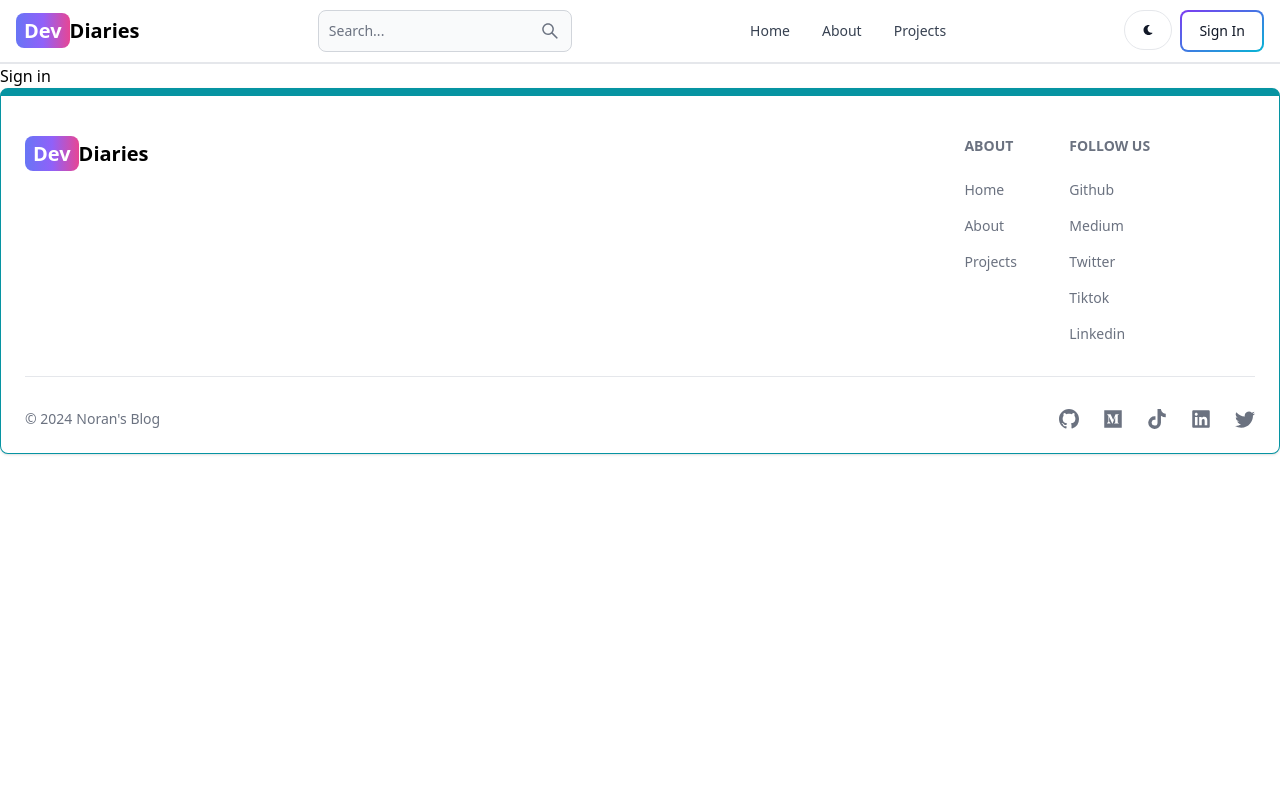
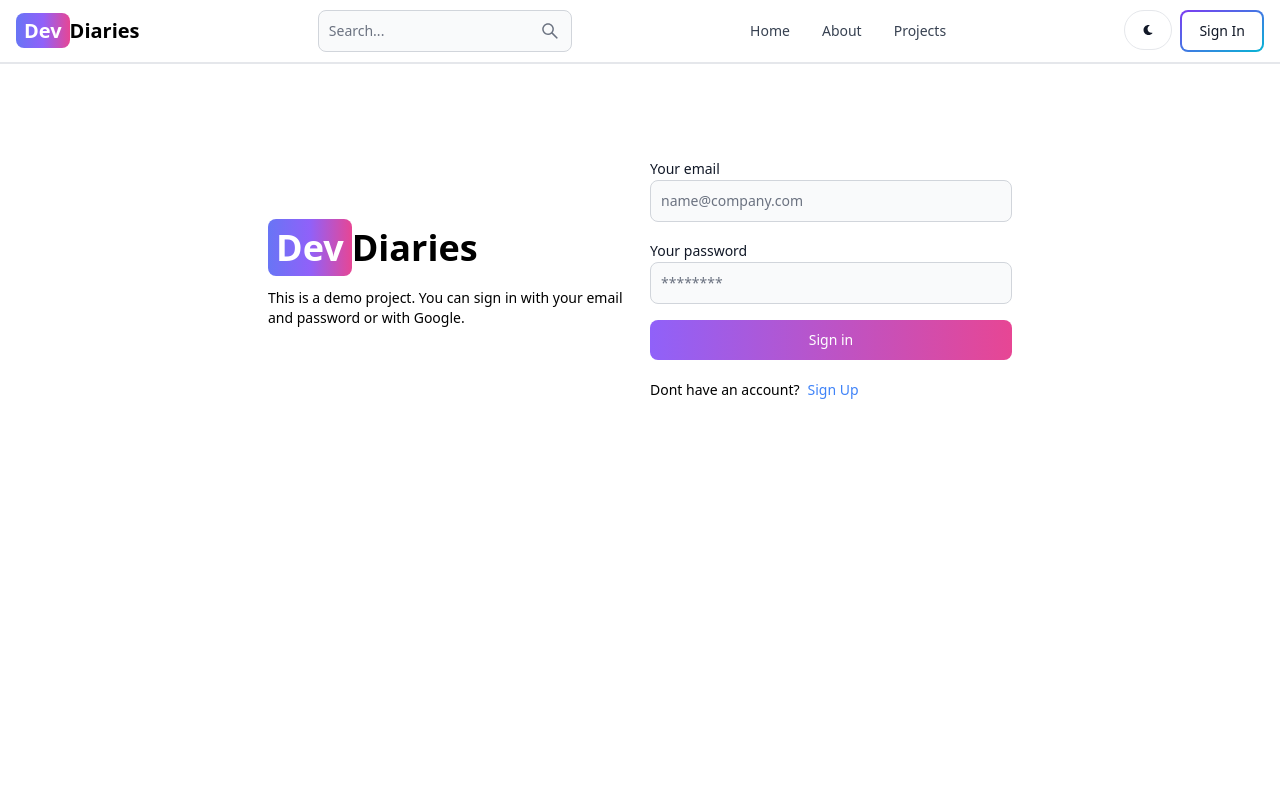
Before and after one commit to Noransaber/Dev-Diaries-Blog, a React (Vite) app in the folder Client/: page /signin in a window 1280 px wide. Shown: the top 800 px of the page. Built offline with nearby package versions, Linux system fonts and the light colour scheme.

Commit message:
Create Sign in Ui

```diff
--- a/Client/src/pages/Signin.jsx
+++ b/Client/src/pages/Signin.jsx
@@ -1,10 +1,90 @@
-/* eslint-disable no-unused-vars */
-import React from 'react';
+import { Alert, Button, Label, Spinner, TextInput } from 'flowbite-react';
+import { useState } from 'react';
+import { Link, useNavigate } from 'react-router-dom';
+// import OAuth from '../components/OAuth';
 
-export default function Signin() {
+export default function SignIn() {
+  const [formData, setFormData] = useState({});
+  const [errorMessage, setErrorMessage] = useState(null);
+  const [loading, setLoading] = useState(false);
+  const navigate = useNavigate();
+  const handleChange = (e) => {
+    setFormData({ ...formData, [e.target.id]: e.target.value.trim() });
+  };
+  const handleSubmit = async (e) => {
+    e.preventDefault();
+    if (!formData.email || !formData.password) {
+      return setErrorMessage('Please fill out all fields.');
+    }
+    try {
+      setLoading(true);
+      setErrorMessage(null);
+      const res = await fetch('/api/auth/signin', {
+        method: 'POST',
+        headers: { 'Content-Type': 'application/json' },
+        body: JSON.stringify(formData),
+      });
+      const data = await res.json();
+      if (data.success === false) {
+        return setErrorMessage(data.message);
+      }
+      setLoading(false);
+      if (res.ok) {
+        navigate('/');
+      }
+    } catch (error) {
+      setErrorMessage(error.message);
+      setLoading(false);
+    }
+  };
   return (
-    <div>
-      <h1>Sign in</h1>
+    <div className='min-h-screen mt-20'>
+      <div className='flex p-3 max-w-3xl mx-auto flex-col md:flex-row md:items-center gap-5'>
+        {/* left */}
+        <div className='flex-1'>
+          <Link to='/' className='font-bold dark:text-white text-4xl'>
+            <span className='px-2 py-1 bg-gradient-to-r from-indigo-500 via-purple-500 to-pink-500 rounded-lg text-white'>Dev</span>
+            Diaries
+          </Link>
+          <p className='text-sm mt-5'>This is a demo project. You can sign in with your email and password or with Google.</p>
+        </div>
+        {/* right */}
+
+        <div className='flex-1'>
+          <form className='flex flex-col gap-4' onSubmit={handleSubmit}>
+            <div>
+              <Label value='Your email' />
+              <TextInput type='email' placeholder='name@company.com' id='email' onChange={handleChange} />
+            </div>
+            <div>
+              <Label value='Your password' />
+              <TextInput type='password' placeholder='********' id='password' onChange={handleChange} />
+            </div>
+            <Button gradientDuoTone='purpleToPink' type='submit' disabled={loading}>
+              {loading ? (
+                <>
+                  <Spinner size='sm' />
+                  <span className='pl-3'>Loading...</span>
+                </>
+              ) : (
+                'Sign in'
+              )}
+            </Button>
+            {/* <OAuth /> */}
+          </form>
+          <div className='flex gap-2 text-sm mt-5'>
+            <span>Dont have an account?</span>
+            <Link to='/signup' className='text-blue-500'>
+              Sign Up
+            </Link>
+          </div>
+          {errorMessage && (
+            <Alert className='mt-5' color='failure'>
+              {errorMessage}
+            </Alert>
+          )}
+        </div>
+      </div>
     </div>
   );
 }
```
